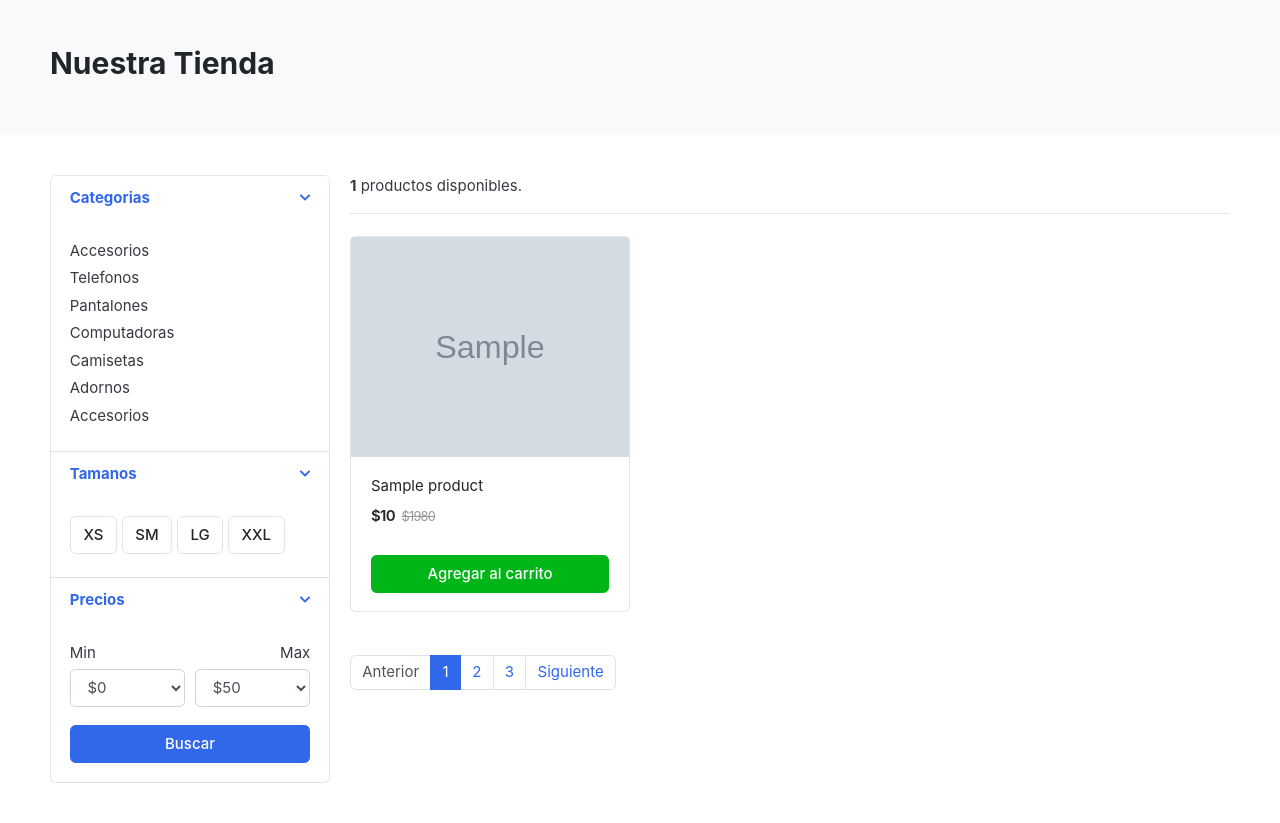
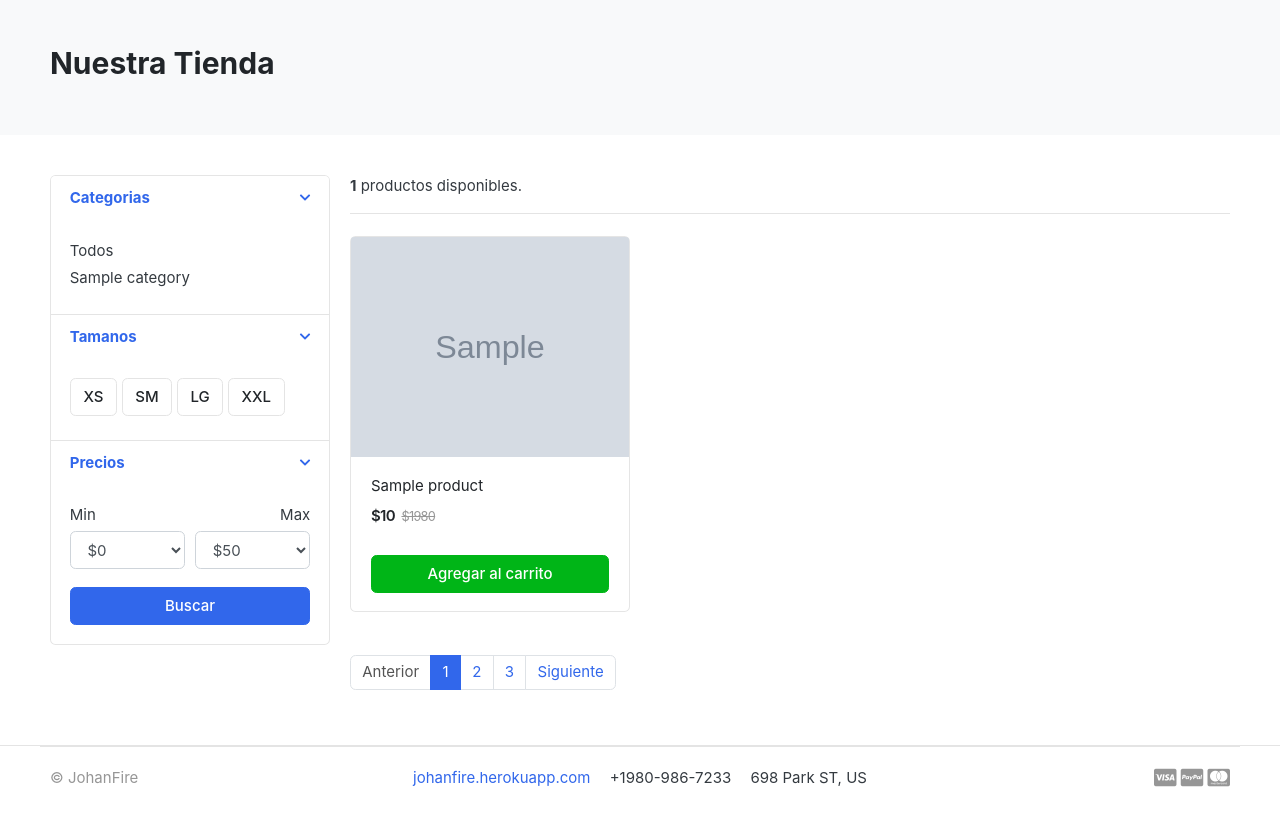
Before and after one commit to JohanFire/Django_Ecommerce, a Django app: page /store/ in a window 1280 px wide. Shown: the part 119-942 px from the top of the page. After the commit the page ends 906 px from the top, so only its background shows below. Run offline with Django 3.2, Linux system fonts and the light colour scheme; tables that the repository leaves empty hold one stand-in row (values such as "Sample post"); grey boxes marked "Sample" are stand-in pictures; some web fonts are replaced.

Commit message:
Showing Categories & link them in Store

```diff
--- a/ecommerce_django/templates/store/store.html
+++ b/ecommerce_django/templates/store/store.html
@@ -31,13 +31,11 @@
                 <div class="card-body">
 
                     <ul class="list-menu">
-                    <li><a href="#">Accesorios  </a></li>
-                    <li><a href="#">Telefonos </a></li>
-                    <li><a href="#">Pantalones  </a></li>
-                    <li><a href="#">Computadoras </a></li>
-                    <li><a href="#">Camisetas </a></li>
-                    <li><a href="#">Adornos</a></li>
-                    <li><a href="#">Accesorios </a></li>
+
+                    <li><a href="{% url 'store' %}">Todos</a></li>
+                    {% for category in links %}
+                    <li><a href="{{ category.get_url }}">{{ category.category_name }}</a></li>
+                    {% endfor %}
                     </ul>
 
                 </div> <!-- card-body.// -->
```
